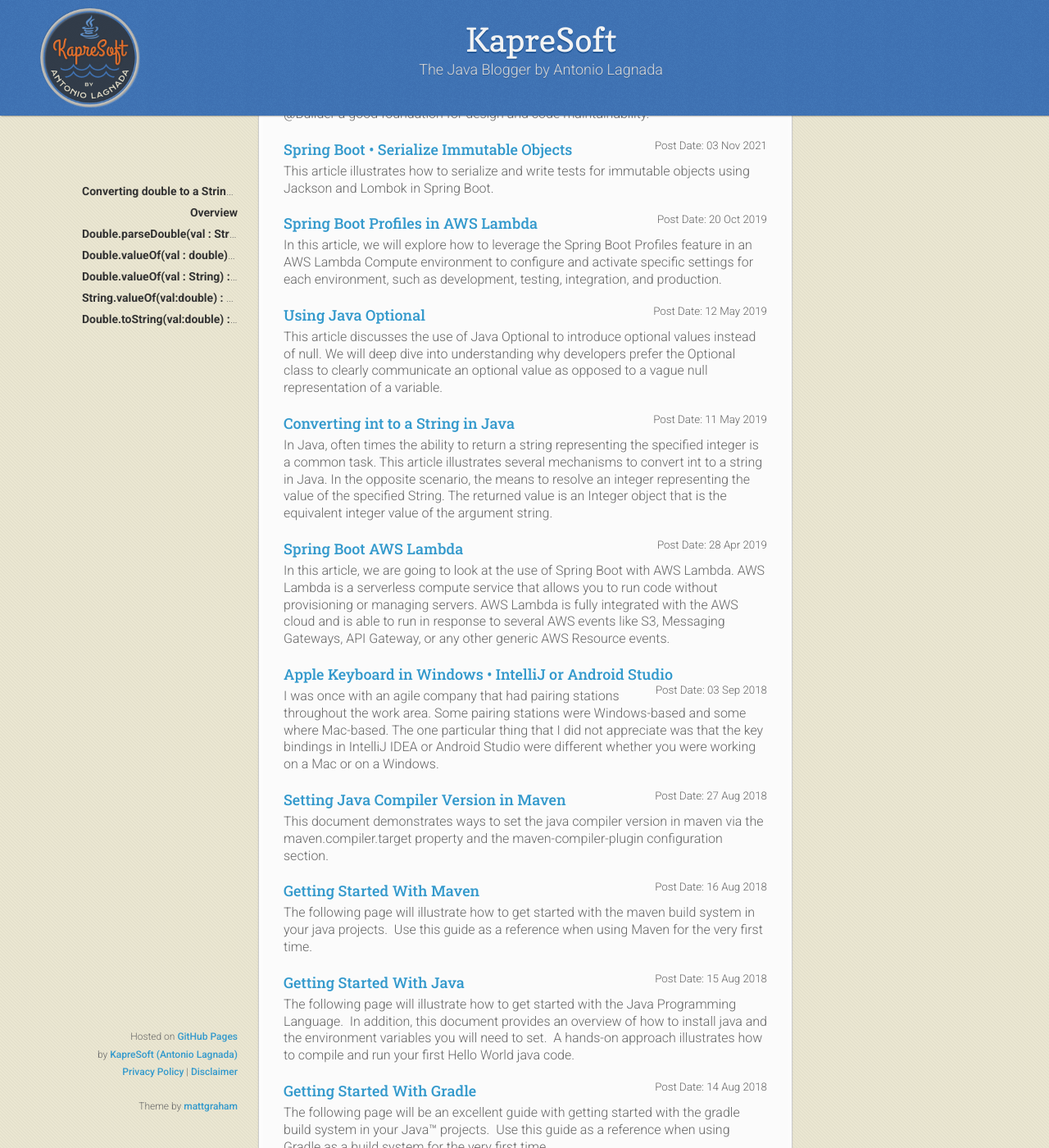
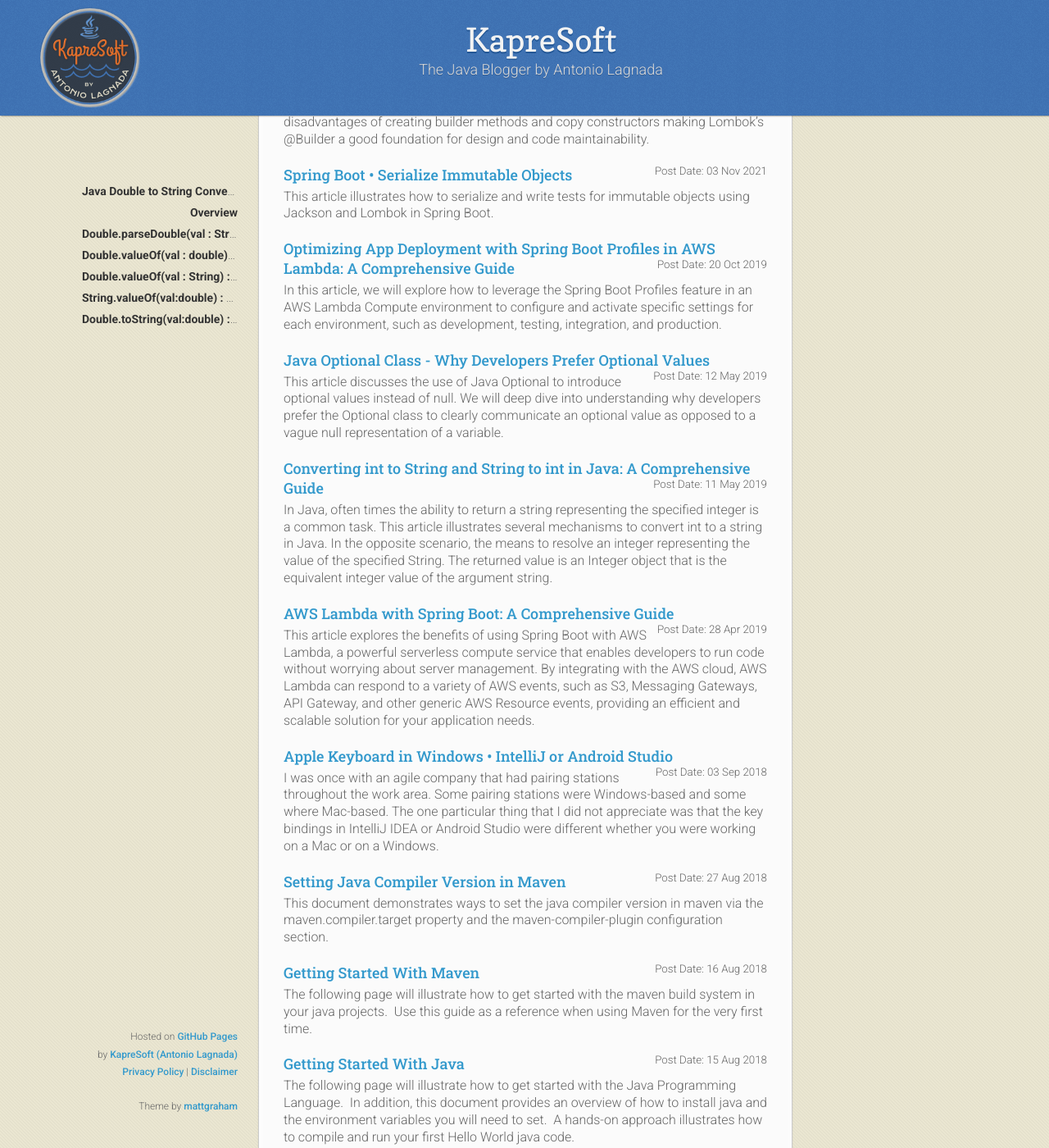
Before and after one commit to kapresoft/kapresoft.github.io, a Jekyll site: the page built from _posts/2019-05-11-converting-double-value-to-string.md, in a window 1280 px wide and 1400 px high, scrolled down 2443 px. Shown: the whole window at 82% size. Built offline with Jekyll 4.4.1, drawn with Linux system fonts in a browser that asks for light colours; our own code applies the rules of GitHub Pages for plain Markdown files; comment, search, counter and statistics services are not loaded; some of the changed text lies outside the part shown.

Commit message:
fix meta descriptions

```diff
--- a/_posts/2019-04-28-aws-lambda-spring-boot.md
+++ b/_posts/2019-04-28-aws-lambda-spring-boot.md
@@ -1,17 +1,18 @@
 ---
-title: Spring Boot AWS Lambda
+title: "AWS Lambda with Spring Boot: A Comprehensive Guide"
 image: /assets/images/kapresoft1-210x.png
 canonical_url: https://www.kapresoft.com/java/2019/04/28/aws-lambda-spring-boot.html
 category: java
 redirect_from:
 - /p/aws-lambda-spring-boot.html
 - /aws-lambda-spring-boot.html
-description: "Spring Boot with AWS Lambda, Serverless, Performance, Cold Start"
+description: "Learn how to deploy and manage your application on the AWS cloud with AWS Lambda and Spring Boot integration. Discover the benefits in this guide."
 ---
 
 # Overview
 
-In this article, we are going to look at the use of Spring Boot with AWS Lambda.  AWS Lambda is a serverless compute service that allows you to run code without provisioning or managing servers.  AWS Lambda is fully integrated with the AWS cloud and is able to run in response to several AWS events like S3, Messaging Gateways, API Gateway, or any other generic AWS Resource events.
+This article explores the benefits of using Spring Boot with AWS Lambda, a powerful serverless compute service that enables developers to run code without worrying about server management. By integrating with the AWS cloud, AWS Lambda can respond to a variety of AWS events, such as S3, Messaging Gateways, API Gateway, and other generic AWS Resource events, providing an efficient and scalable solution for your application needs.
+
 <!--excerpt-->
 
 # AWS Lambda Serverless Compute Environment
--- a/_posts/2019-05-11-converting-double-value-to-string.md
+++ b/_posts/2019-05-11-converting-double-value-to-string.md
@@ -1,9 +1,9 @@
 ---
-title: Converting double to a String in Java
+title: "Java Double to String Conversion: Techniques and Benefits | Beginner's Guide"
 image: /assets/images/kapresoft1-210x.png
 canonical_url: https://www.kapresoft.com/java/2019/05/11/converting-double-value-to-string.html
 category: java
-desription: "Convert double to string in Java & learn advantages of representing double as string. Also convert string to double. Perfect for Java beginners!"
+description: "Learn how to convert double to string in Java using the String class. Convert string to double. Perfect for Java beginners."
 ---
 
 # Overview
--- a/_posts/2019-05-11-converting-int-value-to-string.md
+++ b/_posts/2019-05-11-converting-int-value-to-string.md
@@ -1,8 +1,9 @@
 ---
-title: Converting int to a String in Java
+title: "Converting int to String and String to int in Java: A Comprehensive Guide"
 image: /assets/images/kapresoft1-210x.png
 canonical_url: https://www.kapresoft.com/java/2019/05/11/converting-int-value-to-string.html
 category: java
+description: "Convert int to String and String to int in Java with our guide. Explore methods for managing integer and String values in Java programming."
 ---
 
 # Overview
--- a/_posts/2019-10-20-aws-lambda-spring-boot-profiles.md
+++ b/_posts/2019-10-20-aws-lambda-spring-boot-profiles.md
@@ -1,5 +1,5 @@
 ---
-title: Spring Boot Profiles in AWS Lambda
+title: "Optimizing App Deployment with Spring Boot Profiles in AWS Lambda: A Comprehensive Guide"
 image: /assets/images/kapresoft1-210x.png
 canonical_url: https://www.kapresoft.com/java/2019/10/20/aws-lambda-spring-boot-profiles.html
 category: java
```
Also changed, not shown: _posts/2019-05-12-using-java-optional.md (+2 -2 lines).
